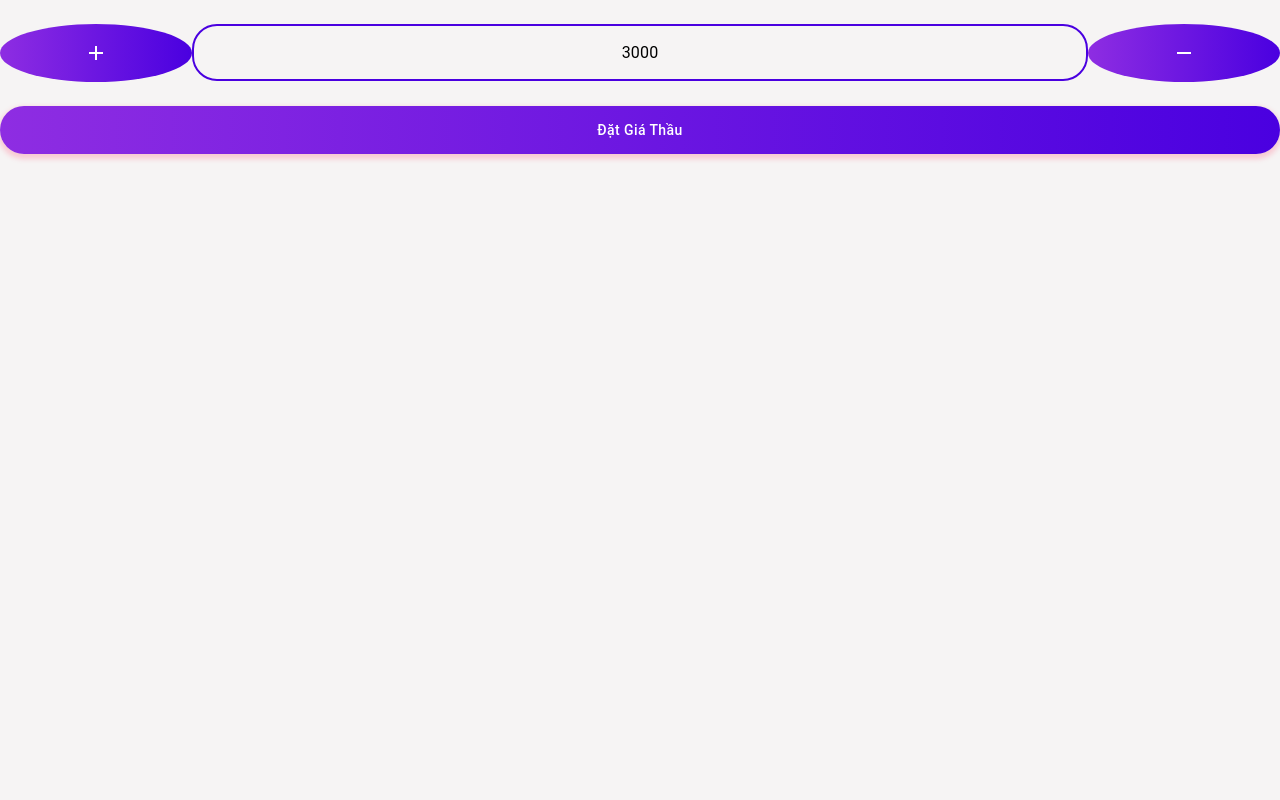
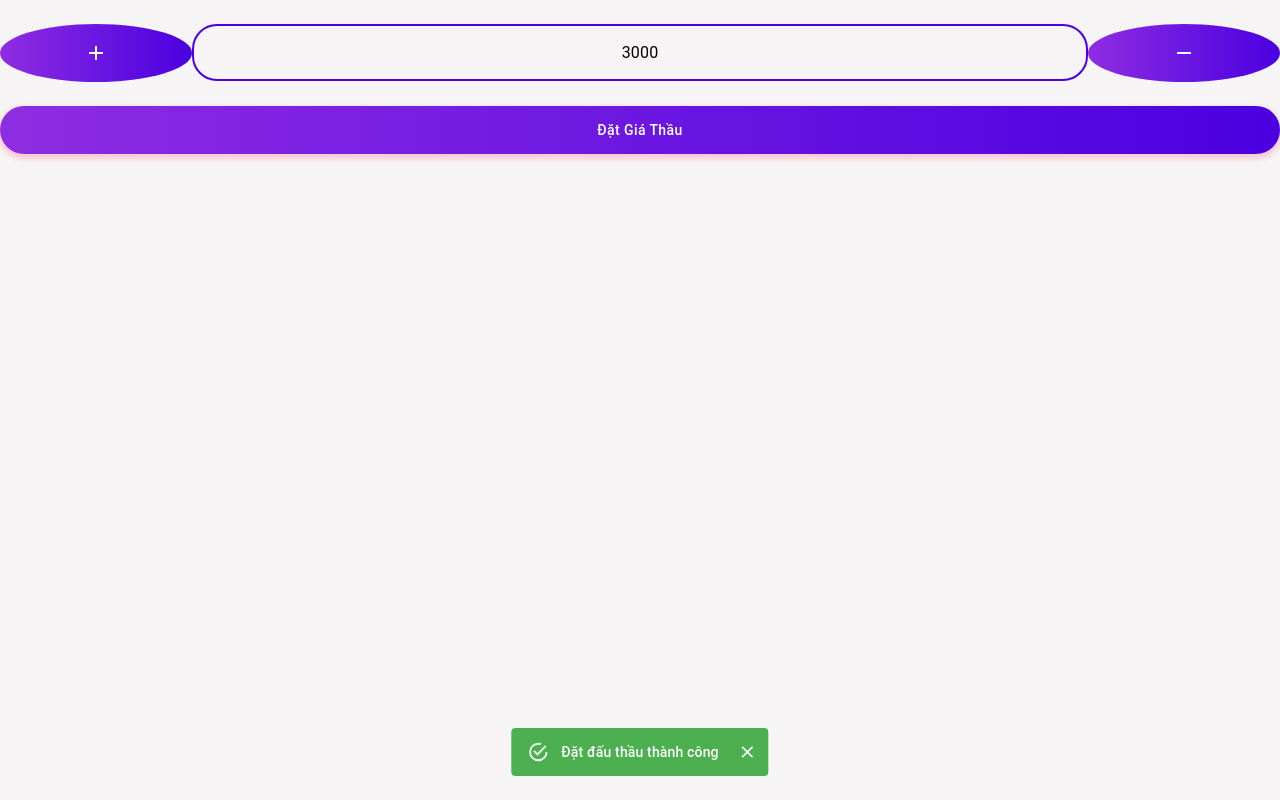
Before and after one commit to vothikimyen108/SocialNetwork, a React (Create React App) app in the folder social-network/: page /photo/1 in a window 1280 px wide. Both pictures are taken after a click on the button "Đặt Giá Thầu". Built offline with nearby package versions, Linux system fonts and the light colour scheme; a web font is replaced by a local one.

Commit message:
validation auction

```diff
--- a/social-network/src/components/Products/Auction.js
+++ b/social-network/src/components/Products/Auction.js
@@ -62,6 +62,18 @@ const useStyles = makeStyles((theme) => ({
 export default function Auction() {
   const classes = useStyles();
   const price = 3000;
+  const [isError, setIsError] = useState(false);
+  //open
+  const [open, setOpen] = useState(false);
+
+  const handleClose = (event, reason) => {
+    if (reason === "clickaway") {
+      return;
+    }
+
+    setOpen(false);
+  };
+
   //cờ xem hiện thông báo
   const [isSuccess, setIsSuccess] = useState("");
   // thông báo
@@ -78,7 +90,8 @@ export default function Auction() {
     if (isSuccess === "success") {
       return (
         <CustomizedSnackbars
-          alert={true}
+          open={open}
+          handleClose={handleClose}
           nameAlert={alert.nameAlert[1]}
           message={alert.message[1]}
         ></CustomizedSnackbars>
@@ -87,7 +100,8 @@ export default function Auction() {
     if (isSuccess === "warning") {
       return (
         <CustomizedSnackbars
-          alert={true}
+          open={open}
+          handleClose={handleClose}
           nameAlert={alert.nameAlert[0]}
           message={alert.message[0]}
         ></CustomizedSnackbars>
@@ -99,22 +113,50 @@ export default function Auction() {
   //hàm tăng
   const handlerAdd = () => {
     refPrice.current.value++;
-    console.log(refPrice.current.value);
+    if (refPrice.current.value >= price) {
+      setIsError(false);
+      console.log(isError);
+    }
   };
   //hàm giảm
   const handlerRemove = () => {
     console.log(refPrice.current.value);
-    if (refPrice.current.value >= price) {
+    if (refPrice.current.value <= price) {
       refPrice.current.value = price;
       setIsSuccess("warning");
-      console.log(isSuccess === "warning");
+      setOpen(true);
     } else {
       refPrice.current.value--;
+      setIsError(false);
     }
+  };
+  //kiểm tra gia tri dau gia
+  const handlerPrice = () => {
+    if (refPrice.current.value < price) {
+      setIsError(true);
+      setIsSuccess("warning");
+      setOpen(true);
+    }
+    if (refPrice.current.value >= price) {
+      setIsError(false);
+      console.log(isError);
+      setOpen(false);
+    }
+  };
+  //kiem tra
+  const handerSubmit = (event) => {
+    //để k chuyển trang
+    event.preventDefault();
+    //code
+
+    //thông báo
+    setIsSuccess("success");
+    setOpen(true);
   };
 
   return (
     <div className={classes.root}>
+      <form onSubmit={handerSubmit}>
         <Grid container>
           <Grid item xs={12}>
             <IconButton
@@ -126,11 +168,13 @@ export default function Auction() {
             </IconButton>
             <TextField
               id="outlined-basic"
+              error={isError}
               variant="outlined"
               defaultValue={price}
               type="number"
               className={classes.textField}
               inputRef={refPrice}
+              onChange={handlerPrice}
               inputProps={{
                 style: {
                   textAlign: "center",
@@ -149,6 +193,7 @@ export default function Auction() {
           </Grid>
           <Grid item xs={12}>
             <Button
+              type="submit"
               classes={{
                 root: classes.submit, // class name, e.g. `classes-nesting-root-x`
                 label: classes.label, // class name, e.g. `classes-nesting-label-x`
@@ -158,6 +203,7 @@ export default function Auction() {
             </Button>
           </Grid>
         </Grid>
+      </form>
       {renderAlert()}
     </div>
   );
--- a/social-network/src/components/UI/CustomizedSnackbars.js
+++ b/social-network/src/components/UI/CustomizedSnackbars.js
@@ -1,11 +1,10 @@
 import React from "react";
-import Button from "@material-ui/core/Button";
 import Snackbar from "@material-ui/core/Snackbar";
 import MuiAlert from "@material-ui/lab/Alert";
 import { makeStyles } from "@material-ui/core/styles";
 
 function Alert(props) {
-  return <MuiAlert elevation={6} variant="filled" {...props} />;
+  return <MuiAlert variant="filled" {...props} />;
 }
 
 const useStyles = makeStyles((theme) => ({
@@ -19,20 +18,15 @@ const useStyles = makeStyles((theme) => ({
 
 export default function CustomizedSnackbars(props) {
   const classes = useStyles();
-  const [open, setOpen] = React.useState(props.alert);
-
-  const handleClose = (event, reason) => {
-    if (reason === "clickaway") {
-      return;
-    }
-
-    setOpen(false);
-  };
 
   return (
     <div className={classes.root}>
-      <Snackbar open={open} autoHideDuration={6000} onClose={handleClose}>
-        <Alert onClose={handleClose} severity={props.nameAlert}>
+      <Snackbar
+        open={props.open}
+        autoHideDuration={6000}
+        onClose={props.handleClose}
+      >
+        <Alert onClose={props.handleClose} severity={props.nameAlert}>
           {props.message}
         </Alert>
       </Snackbar>
```
Lines whose indentation alone changed are shown as unchanged.
